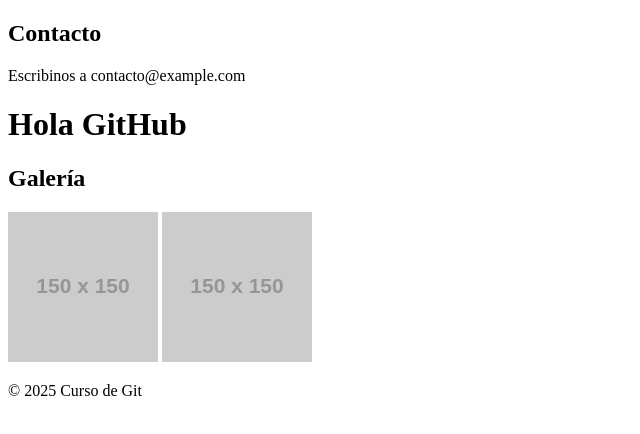
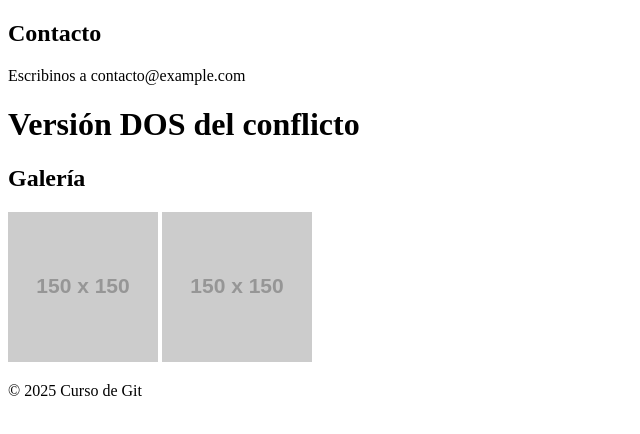
Before and after one commit to curso-git2025/tortoiseGit-tutorials, a plain HTML site: page index.html in a window 1280 px wide. Shown: the whole page, without its empty margins (0-640 px from the left). Drawn offline with Linux system fonts and the light colour scheme; placeholder pictures from the web are drawn by us.

Commit message:
Version 2 del conflicto

```diff
--- a/index.html
+++ b/index.html
@@ -6,7 +6,7 @@
   <p>Escribinos a contacto@example.com</p>
 </section>
 <body>
-<h1>Hola GitHub</h1>
+<h1>Versión DOS del conflicto</h1>
 <section id="galeria">
   <h2>Galería</h2>
   <img src="https://via.placeholder.com/150" alt="Imagen 1">
```
